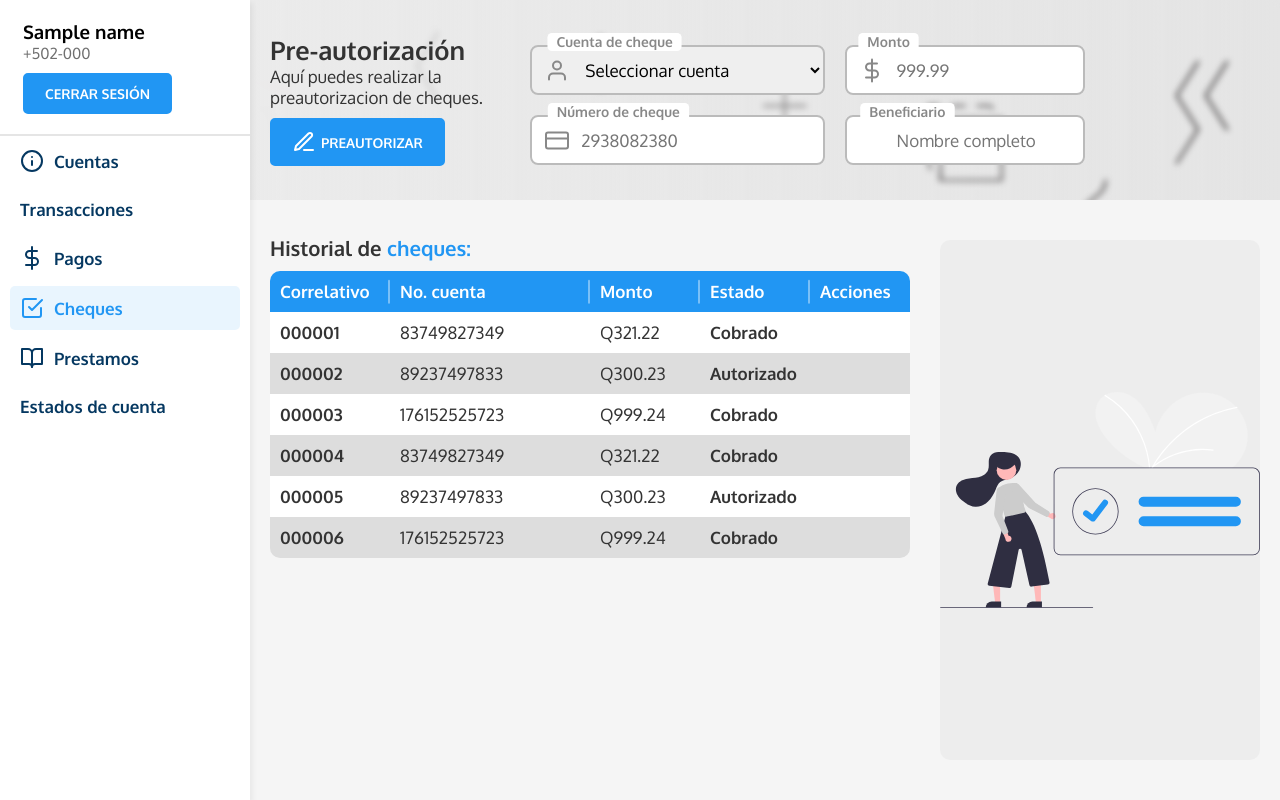
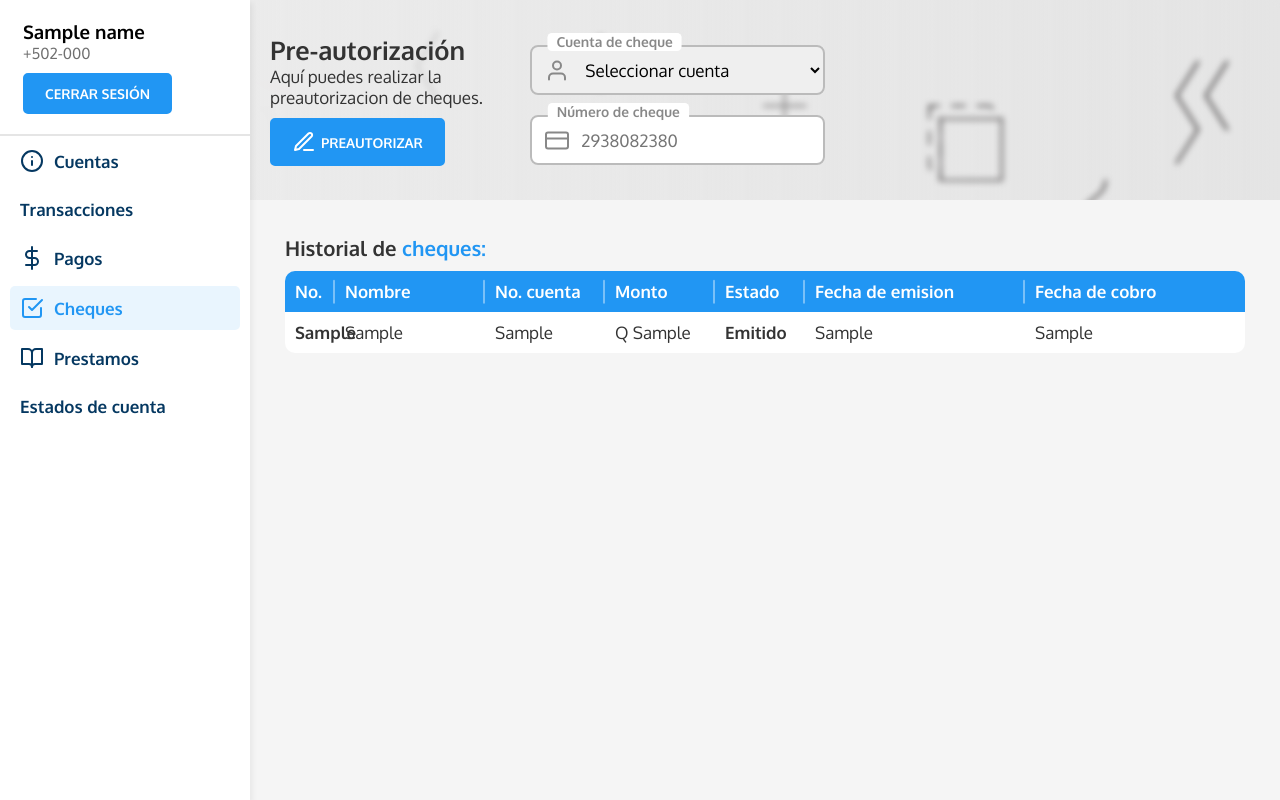
Before and after one commit to alexsan-dev/Proyecto01-Fase3, a Django app: template templates/front/checks.html in a window 1280 px wide. Run offline with Django 3.2, Linux system fonts and the light colour scheme; the template is opened without the code that fills it: most values are stand-ins (such as "Sample title", 1, 10 or a date in 2020); some libraries are stand-ins or nearby versions.

Commit message:
[ Add ] checks

```diff
--- a/dash/queries/checks.py
+++ b/dash/queries/checks.py
@@ -26,6 +26,6 @@ def checks_queries(request, set_query, accounts):
             if float(selected_account['balance']) >= float(amount):
                 # QUERIES
                 set_query(
-                    f'INSERT INTO AccountCheck VALUES (null, "{name}", "{date}", {amount}, {req_account})')
+                    f'INSERT INTO AccountCheck VALUES (null, "{name}", "{date}", {amount}, {req_account}, null, 0)')
                 set_query(
                     f'UPDATE Account set debit = debit + {amount} WHERE id = {req_account}')
--- a/templates/dash/checks.html
+++ b/templates/dash/checks.html
@@ -17,12 +17,12 @@
       <div class="inputGrid">
         <div class="inputRow">
           {{form.name}}
-          <label for="businessType">Nombre del beneficiario</label>
+          <label for="name">Nombre del beneficiario</label>
           {% include "icons/user.svg" %}
         </div>
         <div class="inputRow">
           {{form.amount}}
-          <label for="name">Monto</label>
+          <label for="amount">Monto</label>
           {% include "icons/dollar-sign.svg" %}
         </div>
         <div class="inputRow">
@@ -45,7 +45,7 @@
             oninvalid="this.setCustomValidity('Ingresa una fecha valida')"
             oninput="this.setCustomValidity('')"
           />
-          <label for="plan">Fecha</label>
+          <label for="date">Fecha</label>
           {% include "icons/calendar.svg" %}
         </div>
       </div>
--- a/templates/front/checks.html
+++ b/templates/front/checks.html
@@ -23,15 +23,8 @@
           </div>
           <div class="payments_accounts">
             <div class="inputRow">
-              <select
-                id="account"
-                autocomplete="off"
-                required
-                aria-placeholder="Seleccionar cuenta"
-              >
-                <option hidden selected disabled value="Seleccionar cuenta">
-                  Seleccionar cuenta
-                </option>
+              <select id="account" autocomplete="off" required aria-placeholder="Seleccionar cuenta">
+                <option hidden selected disabled value="Seleccionar cuenta">Seleccionar cuenta</option>
                 <option>0000001 Alex Santos</option>
                 <option>0000003 Daniel Valenzuela</option>
                 <option>0000004 Alex Santos</option>
@@ -53,105 +46,41 @@
               <label for="no_check">Número de cheque</label>
               {% include "icons/credit-card.svg" %}
             </div>
-
-            <div class="inputRow">
-              <input
-                type="number"
-                id="amount"
-                autocomplete="off"
-                placeholder="999.99"
-                oninvalid="this.setCustomValidity('Ingresa un monto valido')"
-                oninput="this.setCustomValidity('')"
-                required
-              />
-              <label for="amount">Monto</label>
-              {% include "icons/dollar-sign.svg" %}
-            </div>
-
-            <div class="inputRow">
-              <input
-                type="text"
-                id="name"
-                autocomplete="off"
-                placeholder="Nombre completo"
-                oninvalid="this.setCustomValidity('Ingresa un nombre valido')"
-                oninput="this.setCustomValidity('')"
-                required
-              />
-              <label for="name">Beneficiario</label>
-              {% include "icons/users.svg" %}
-            </div>
           </div>
         </div>
       </div>
       <div class="container">
         <!-- CUENTAS MONETARIAS -->
-        <div class="accounts">
+        <div class="accounts" style="width: 100%">
           <div class="account_container">
             <h2>Historial de <strong>cheques:</strong></h2>
 
             <ul class="accounts_table">
               <li>
-                <strong>Correlativo</strong>
-                <strong>No. cuenta</strong>
+                <strong style="width: 50px">No.</strong>
+                <strong style="width: 150px">Nombre</strong>
+                <strong style="width: 120px">No. cuenta</strong>
                 <strong>Monto</strong>
-                <strong>Estado</strong>
-                <strong>Acciones</strong>
+                <strong style="width: 90px">Estado</strong>
+                <strong style="width: 220px">Fecha de emision</strong>
+                <strong style="width: 220px">Fecha de cobro</strong>
               </li>
+              {% for check in checks %}
               <li>
-                <p><strong>000001</strong></p>
-                <p>83749827349</p>
-                <p>Q321.22</p>
-                <p><strong>Cobrado</strong></p>
-                <p><button>{% include "icons/settings.svg" %}</button></p>
+                <strong style="width: 50px">{{check.9}}</strong>
+                <p style="width: 150px">{{check.10}}</p>
+                <p style="width: 120px">{{check.13}}</p>
+                <p>{% if check.6 == '1' %} $ {% else %} Q {% endif %} {{check.12}}</p>
+                <strong style="width: 90px"
+                  >{% if check.15 == '1' %} Cobrado {% else %} Emitido {% endif %}
+                </strong>
+                <p style="width: 220px">{{check.11}}</p>
+                <p style="width: 220px">{% if check.14 %} {{check.14}} {% else %} Sin fecha de cobro{% endif %}</p>
               </li>
-              <li>
-                <p><strong>000002</strong></p>
-                <p>89237497833</p>
-                <p>Q300.23</p>
-                <p><strong>Autorizado</strong></p>
-                <p><button>{% include "icons/settings.svg" %}</button></p>
-              </li>
-              <li>
-                <p><strong>000003</strong></p>
-                <p>176152525723</p>
-                <p>Q999.24</p>
-                <p><strong>Cobrado</strong></p>
-                <p>
-                  <button>{% include "icons/settings.svg" %}</button>
-                </p>
-              </li>
-              <li>
-                <p><strong>000004</strong></p>
-                <p>83749827349</p>
-                <p>Q321.22</p>
-                <p><strong>Cobrado</strong></p>
-                <p><button>{% include "icons/settings.svg" %}</button></p>
-              </li>
-              <li>
-                <p><strong>000005</strong></p>
-                <p>89237497833</p>
-                <p>Q300.23</p>
-                <p><strong>Autorizado</strong></p>
-                <p><button>{% include "icons/settings.svg" %}</button></p>
-              </li>
-              <li>
-                <p><strong>000006</strong></p>
-                <p>176152525723</p>
-                <p>Q999.24</p>
-                <p><strong>Cobrado</strong></p>
-                <p>
-                  <button>{% include "icons/settings.svg" %}</button>
-                </p>
-              </li>
+              {% endfor %}
             </ul>
           </div>
         </div>
-
-        <img
-          src="{% static 'images/checks.svg' %}"
-          alt="Accounts Illustration"
-        />
       </div>
     </main>
   </body>
```
Also changed, not shown: front/views.py (+15 -1 lines), front/queries/checks.py (added).
